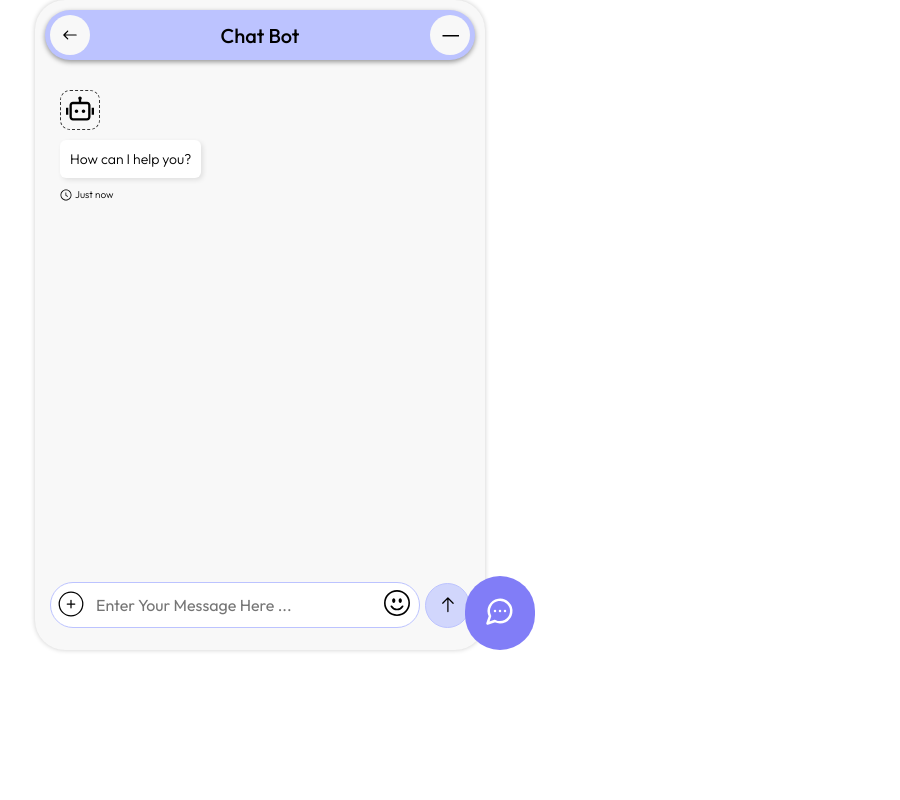
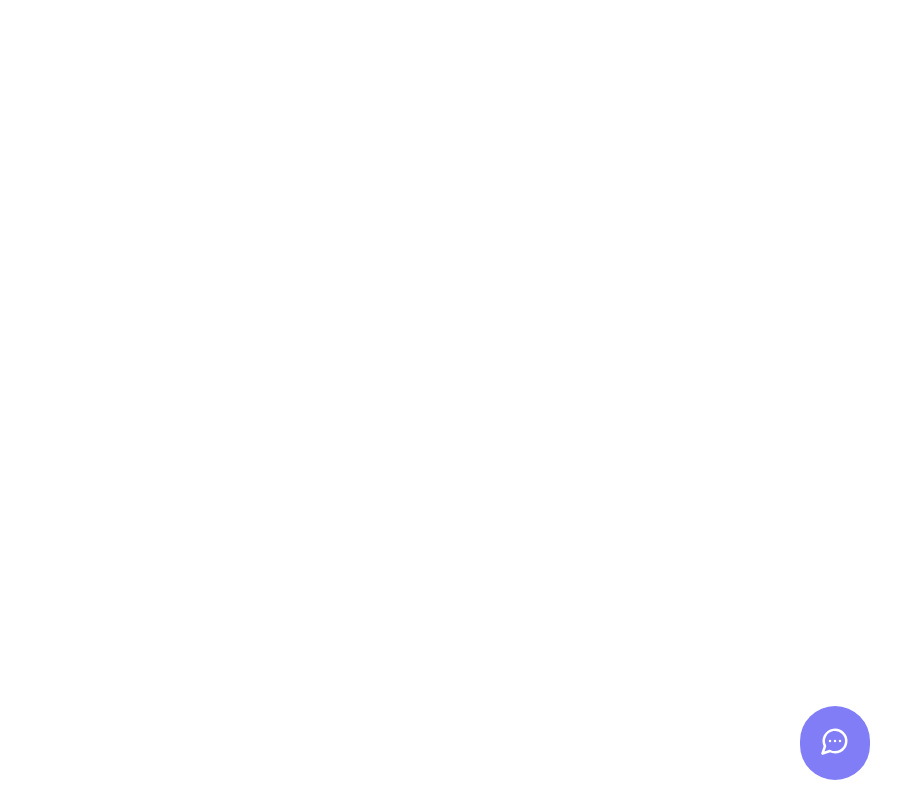
Before and after one commit to sadafshahab12/Customer-Chat-Support-Chatbot, a React (Vite) app in the folder frontend/: page / in a window 1280 px wide. Shown: the whole page, without its empty margins (380-1280 px from the left). Built offline with nearby package versions, Linux system fonts and the light colour scheme.

Commit message:
add transition and fix the chat bot

```diff
--- a/frontend/src/components/chatbot/ChatBot.css
+++ b/frontend/src/components/chatbot/ChatBot.css
@@ -1,5 +1,8 @@
 .customer-chatbot {
-  position: relative;
+  position: fixed;
+  bottom: 20px;
+  right: 20px;
+  z-index: 9999;
   max-width: 550px;
   height: 650px;
   margin: 0 auto;
@@ -8,24 +11,41 @@
   background-color: rgb(129, 125, 247);
   padding: 20px;
   color: white;
-  position: absolute;
-  bottom: 0;
-  right: 0px;
+  position: fixed;
+  bottom: 20px;
+  right: 30px;
   border-radius: 100px;
+  cursor: pointer;
+  z-index: 1000;
+}
+.message-bubble:active {
+  transform: scale(0.95);
 }
 .chat-bot {
-  background-color: #f8f8f8;
-  padding: 10px;
-  max-width: 450px;
-  height: 100%;
-  margin: 0 auto;
   display: grid;
   grid-template-rows: 50px 1fr 70px;
   gap: 10px;
+  background-color: #f8f8f8;
+  padding: 10px;
+  width: 450px; /* fixed width */
+  height: 600px;
+  margin: 0 auto;
   box-shadow: 0px 0px 5px rgba(0, 0, 0, 0.2);
   border-radius: 30px;
+  position: fixed;
+  bottom: 80px;
+  right: 20px;
+  /* tranisition */
+  transform: translateY(20px);
+  opacity: 0;
+  pointer-events: none;
+  transition: all 0.3s ease-in-out;
 }
-
+.chat-bot.open {
+  transform: translateY(0);
+  opacity: 1;
+  pointer-events: auto;
+}
 .chatbot-head {
   display: flex;
   justify-content: space-between;
--- a/frontend/src/components/chatbot/ChatBot.jsx
+++ b/frontend/src/components/chatbot/ChatBot.jsx
@@ -24,6 +24,7 @@ const ChatBot = () => {
   ]);
   const [input, setInput] = useState("");
   const [loading, setLoading] = useState(false);
+  const [isOpen, setIsOpen] = useState(false);
   const messagesEndRef = useRef(null);
 
   useEffect(() => {
@@ -69,14 +70,23 @@ const ChatBot = () => {
   };
   return (
     <div className="customer-chatbot">
-      <div className="message-bubble">
+      <div
+        className="message-bubble"
+        style={{ display: isOpen ? "none" : "block" }}
+        onClick={() => setIsOpen(true)}
+      >
         <LuMessageCircleMore size={30} />
       </div>
-      <div className="chat-bot">
+
+      <div className={`chat-bot ${isOpen ? "open" : ""}`}>
         <div className="chatbot-head">
           <IoIosArrowRoundBack size={20} className="head-icon" />
           <h1>chat bot</h1>
-          <VscChromeMinimize size={20} className="head-icon" />
+          <VscChromeMinimize
+            size={20}
+            className="head-icon"
+            onClick={() => setIsOpen(false)}
+          />
         </div>
         <div className="chatbot-msg-ui">
           {messages.map((msg, index) => (
```
